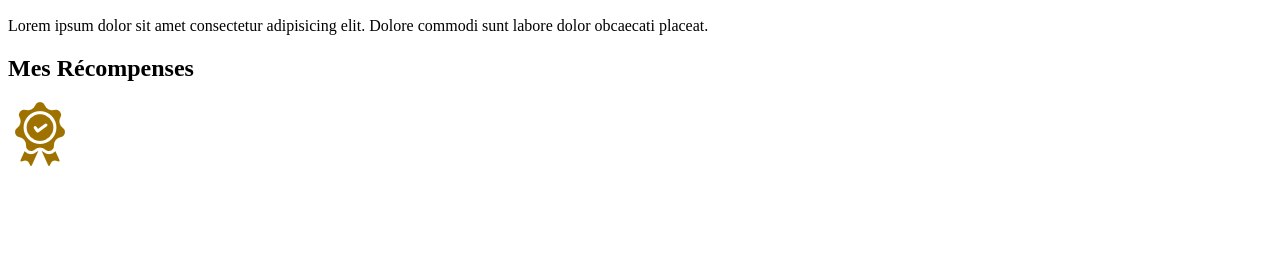
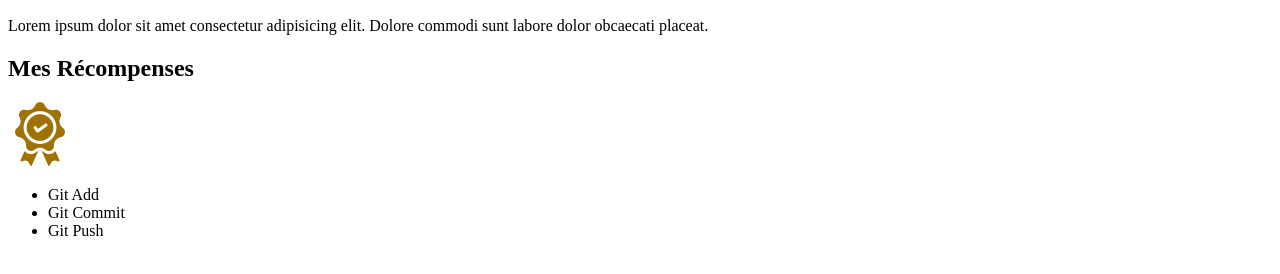
Before and after one commit to Antoninglz33/cours_git_medoc, a plain HTML site: page index.html in a window 1280 px wide. Shown: the part 92-366 px from the top of the page. Drawn offline with Linux system fonts and the light colour scheme; files whose address does not match are found by name.

Commit message:
ajout des commandes gits

```diff
--- a/index.html
+++ b/index.html
@@ -26,6 +26,16 @@
         <h2>Mes Récompenses</h2>
         <img src="./cours_git_exo_3/images/medal_bronze.png" alt="Médailles bronzes">
     </div>
+
+    <!-- commande git -->
+
+    <div>
+        <ul>
+            <li>Git Add</li>
+            <li>Git Commit</li>
+            <li>Git Push</li>
+        </ul>
+    </div>
 </body>
 
 </html>
```
